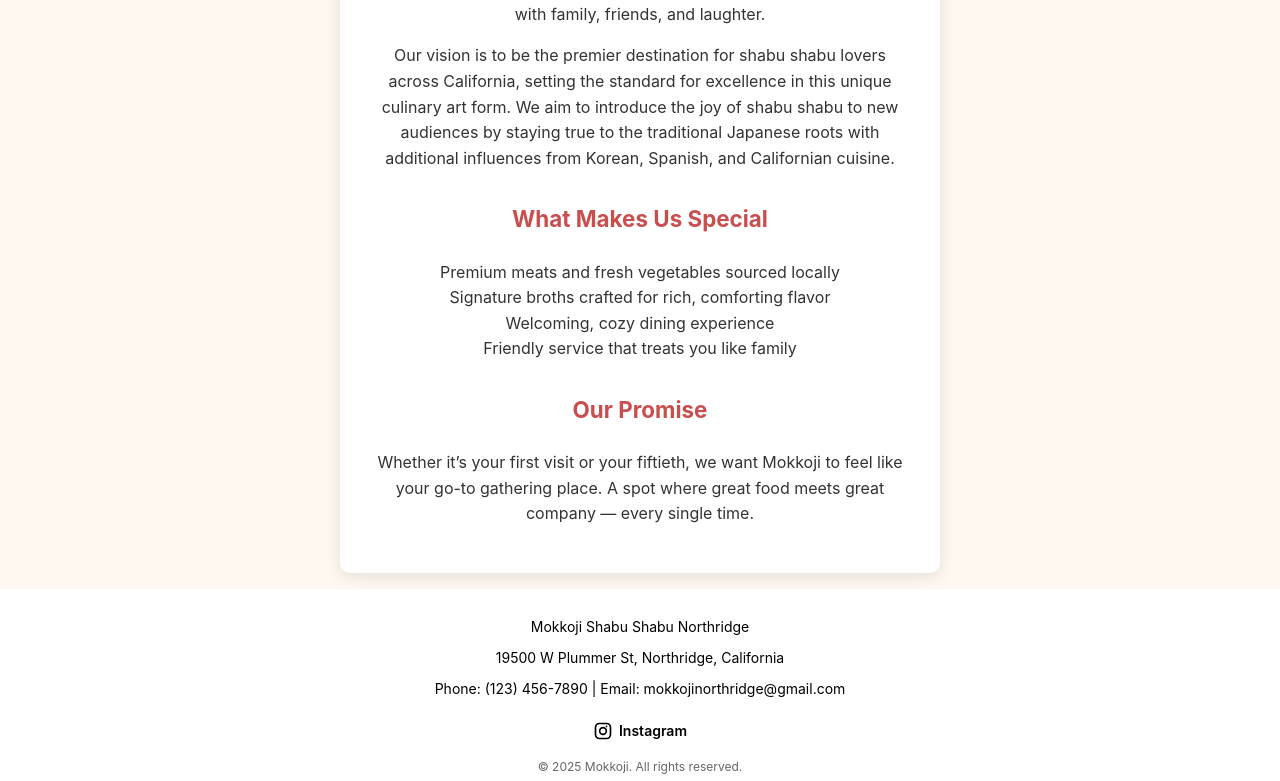
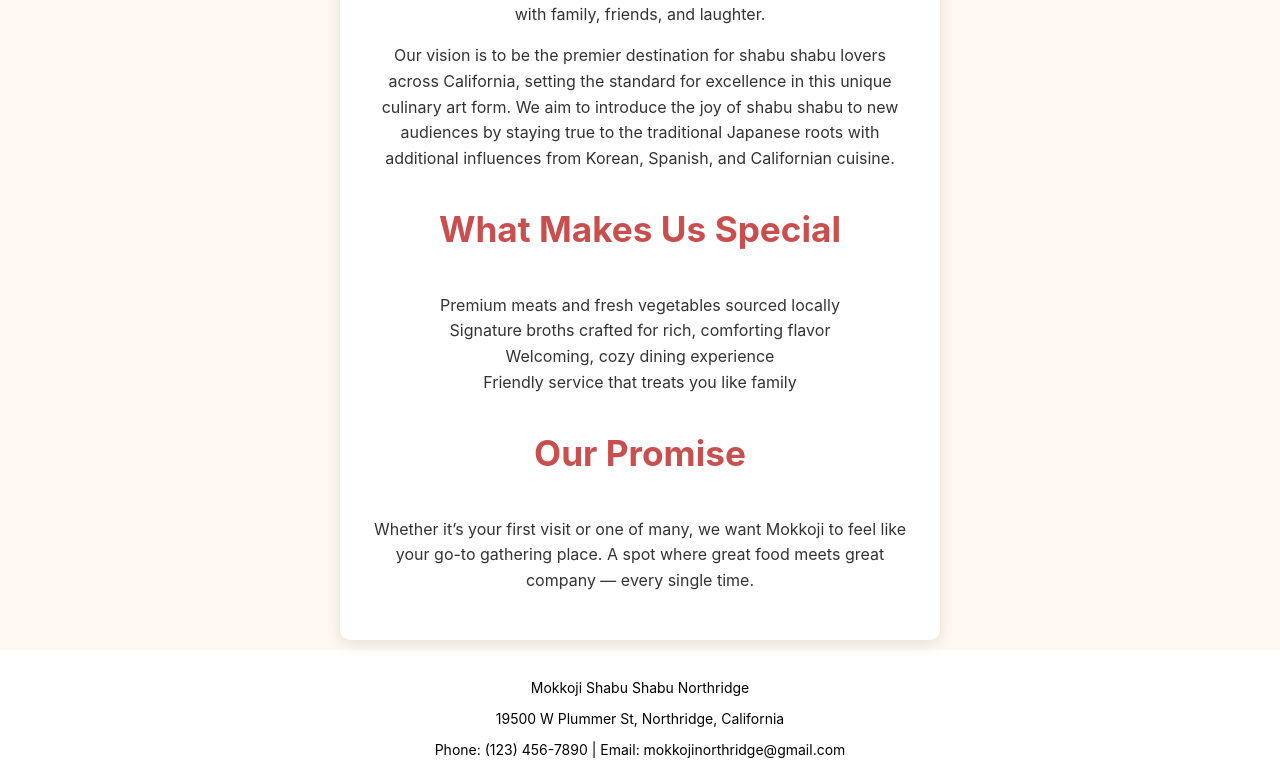
Before and after one commit to Peeetuh/mokkoji, a React (Create React App) app: page /about in a window 1280 px wide. Shown: the part 476-1257 px from the top of the page. Built offline with nearby package versions, Linux system fonts and the light colour scheme.

Commit message:
Initial commit - full React app

```diff
--- a/src/pages/About.js
+++ b/src/pages/About.js
@@ -41,7 +41,7 @@
           We aim to introduce the joy of shabu shabu to new audiences by staying true to the traditional Japanese roots with additional influences from Korean, Spanish, and Californian cuisine.
         </p>
 
-        <h3 style={{ color: "#c94f4f", marginTop: 30, fontSize: "1.4rem" }}>
+        <h3 style={{ color: "#c94f4f", marginTop: 30, fontSize: "2.2rem" }}>
           What Makes Us Special
         </h3>
         <ul style={{ listStyleType: "none", padding: 0, margin: 0 }}>
@@ -51,11 +51,11 @@
           <li>Friendly service that treats you like family</li>
         </ul>
 
-        <h3 style={{ color: "#c94f4f", marginTop: 30, fontSize: "1.4rem" }}>
+        <h3 style={{ color: "#c94f4f", marginTop: 30, fontSize: "2.2rem" }}>
           Our Promise
         </h3>
         <p>
-          Whether it’s your first visit or your fiftieth, we want Mokkoji to feel
+          Whether it’s your first visit or one of many, we want Mokkoji to feel
           like your go-to gathering place. A spot where great food meets great
           company — every single time.
         </p>
```
